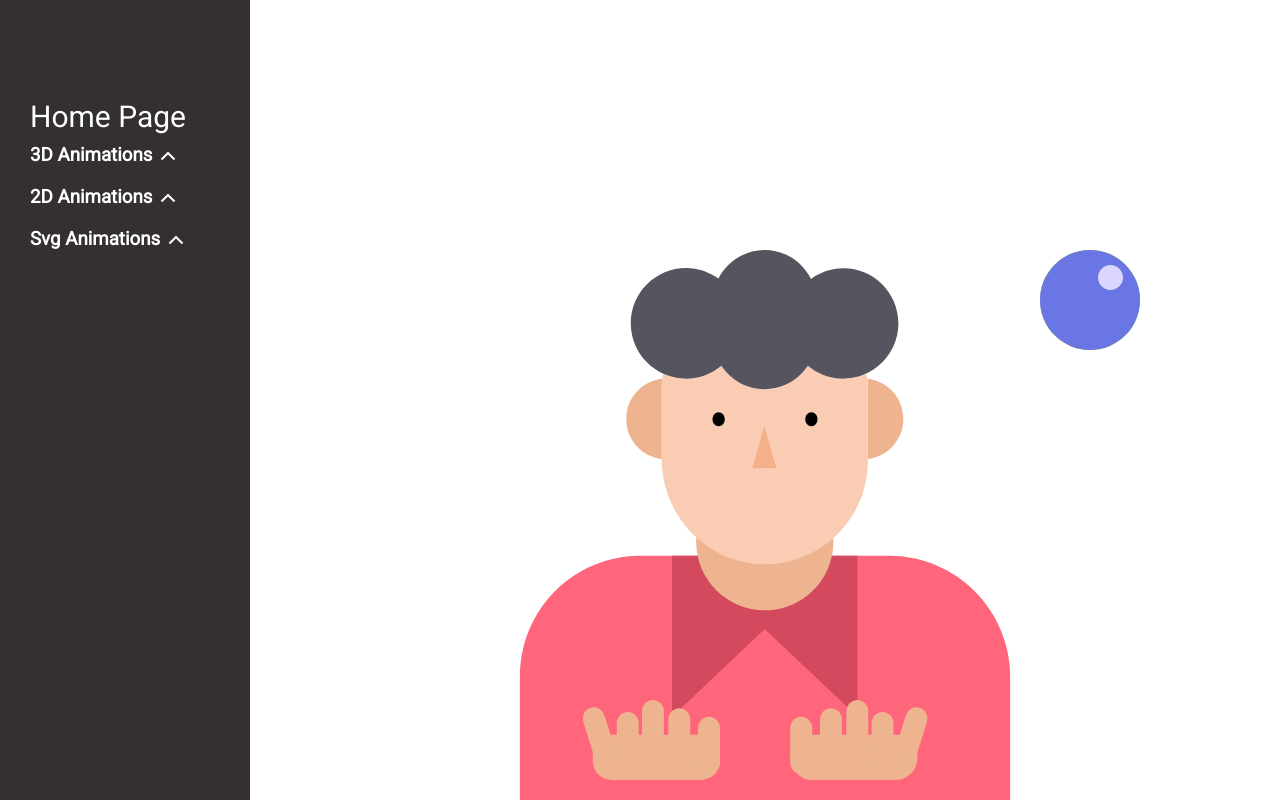
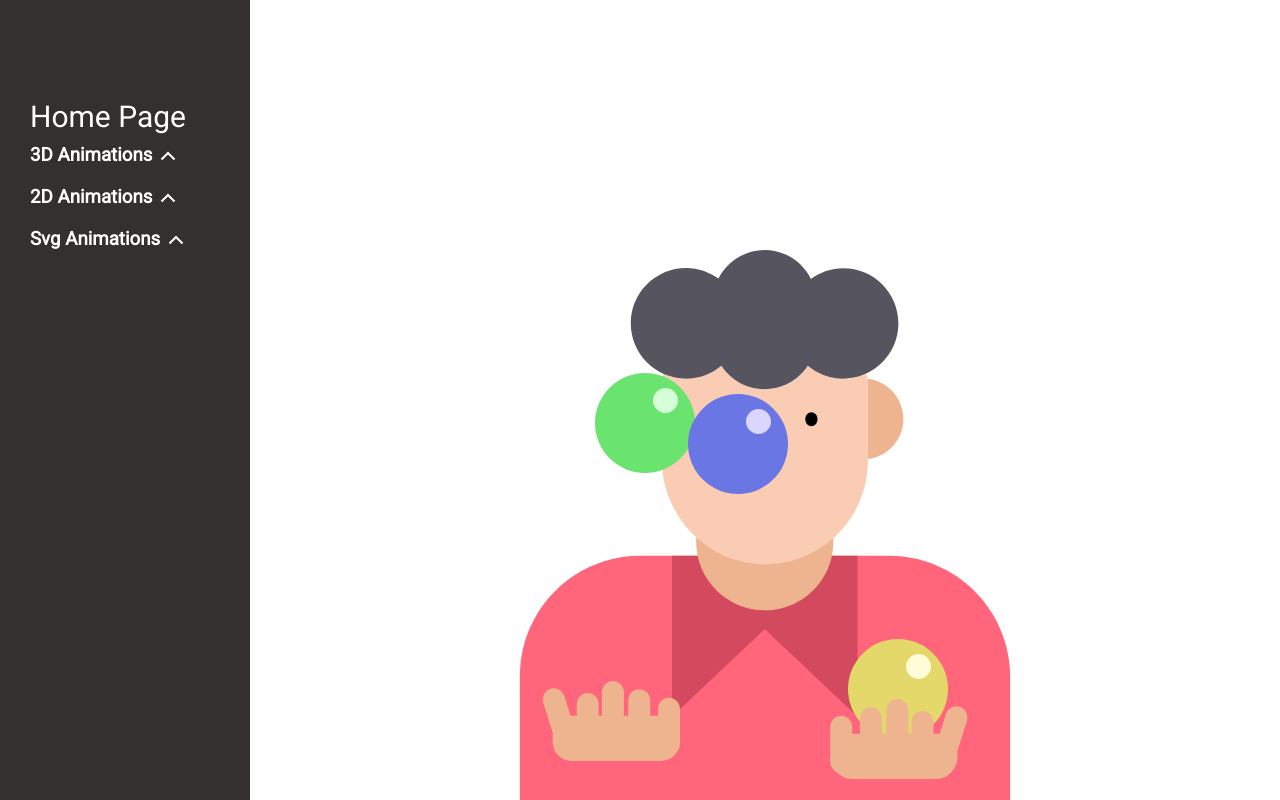
Before and after one commit to centek134/animations, a React (Create React App) app: page /svg-animations/juggler in a window 1280 px wide. Built offline with nearby package versions, Linux system fonts and the light colour scheme; a web font is replaced by a local one.

Commit message:
added animation to juggler hands

```diff
--- a/src/assets/scss/containers/Svg_animations/Juggler/Juggler.css
+++ b/src/assets/scss/containers/Svg_animations/Juggler/Juggler.css
@@ -8,36 +8,100 @@
 }
 .wrapper_juggler .man_container {
   position: relative;
-  width: 550px;
+  max-width: 550px;
   height: 550px;
 }
 .wrapper_juggler .man_container .left_hand {
   position: absolute;
   top: 450px;
-  left: 300px;
+  left: 340px;
   z-index: 5;
+  -webkit-animation: hand 1s 1.5s linear infinite;
+          animation: hand 1s 1.5s linear infinite;
 }
 .wrapper_juggler .man_container .right_hand {
   position: absolute;
   top: 450px;
-  left: 90px;
+  left: 50px;
   z-index: 5;
+  -webkit-animation: hand 1s linear infinite;
+          animation: hand 1s linear infinite;
 }
 .wrapper_juggler .man_container .ball {
   position: absolute;
 }
-.wrapper_juggler .man_container .ball.nr_1 {
+.wrapper_juggler .man_container .ball.green {
   top: 400px;
   left: 120px;
   z-index: 2;
+  -webkit-animation: ball_juggle 3s linear infinite;
+          animation: ball_juggle 3s linear infinite;
 }
-.wrapper_juggler .man_container .ball.nr_2 {
+.wrapper_juggler .man_container .ball.yellow {
   top: 380px;
   left: 120px;
   z-index: 3;
+  -webkit-animation: ball_juggle 3s 1s linear infinite;
+          animation: ball_juggle 3s 1s linear infinite;
 }
-.wrapper_juggler .man_container .ball.nr_3 {
+.wrapper_juggler .man_container .ball.blue {
   top: 400px;
-  left: 140px;
+  left: 100px;
   z-index: 4;
+  -webkit-animation: ball_juggle 3s 2s linear infinite;
+          animation: ball_juggle 3s 2s linear infinite;
+}
+
+@-webkit-keyframes hand {
+  0%, 100% {
+    top: 450px;
+  }
+  50% {
+    top: 430px;
+  }
+}
+
+@keyframes hand {
+  0%, 100% {
+    top: 450px;
+  }
+  50% {
+    top: 430px;
+  }
+}
+@-webkit-keyframes ball_juggle {
+  0%, 100% {
+    top: 400px;
+    left: 70px;
+  }
+  25% {
+    top: 0;
+    left: 270px;
+  }
+  50% {
+    top: 400px;
+    left: 360px;
+  }
+  75% {
+    top: 0px;
+    left: 120px;
+  }
+}
+@keyframes ball_juggle {
+  0%, 100% {
+    top: 400px;
+    left: 70px;
+  }
+  25% {
+    top: 0;
+    left: 270px;
+  }
+  50% {
+    top: 400px;
+    left: 360px;
+  }
+  75% {
+    top: 0px;
+    left: 120px;
+  }
 }/*# sourceMappingURL=Juggler.css.map */
--- a/src/assets/scss/containers/Svg_animations/Juggler/Juggler.scss
+++ b/src/assets/scss/containers/Svg_animations/Juggler/Juggler.scss
@@ -1,44 +1,77 @@
-.wrapper_juggler{
+.wrapper_juggler {
   width: 100%;
   height: 100%;
   display: flex;
   align-items: flex-end;
   justify-content: center;
   overflow: hidden;
-    .man_container{
+  .man_container {
     position: relative;
-        width: 550px;
+    max-width: 550px;
     height: 550px;
-        .left_hand{
+    .left_hand {
       position: absolute;
       top: 450px;
-            left: 300px;
+      left: 340px;
       z-index: 5;
+      animation: hand 1s 1.5s linear infinite;
     }
-        .right_hand{
+    .right_hand {
       position: absolute;
       top: 450px;
-            left: 90px;
+      left: 50px;
       z-index: 5;
+      animation: hand 1s  linear infinite;
     }
-        .ball{
+    .ball {
       position: absolute;
-
     }
-        .ball.nr_1{
+    .ball.green {
       top: 400px;
       left: 120px;
       z-index: 2;
+      animation: ball_juggle 3s linear infinite;
     }
-        .ball.nr_2{
+    .ball.yellow {
       top: 380px;
       left: 120px;
       z-index: 3;
+      animation: ball_juggle 3s 1s linear infinite;
     }
-        .ball.nr_3{
+    .ball.blue {
       top: 400px;
-            left: 140px;
+      left: 100px;
       z-index: 4;
+      animation: ball_juggle 3s 2s linear infinite;
     }
   }
 }
+
+@keyframes hand{
+  0%,100%{
+    top: 450px;
+  }
+  50%{
+    top: 430px;
+  }
+}
+
+@keyframes ball_juggle {
+  0%,
+  100% {
+    top: 400px;
+    left: 70px;
+  }
+  25% {
+    top: 0;
+    left: 270px;
+  }
+  50% {
+    top: 400px;
+    left: 360px;
+  }
+  75% {
+    top: 0px;
+    left: 120px;
+  }
+}
```
Also changed, not shown: 1 other file (tests, documents, lock files or other folders). Lines whose indentation alone changed are shown as unchanged.
